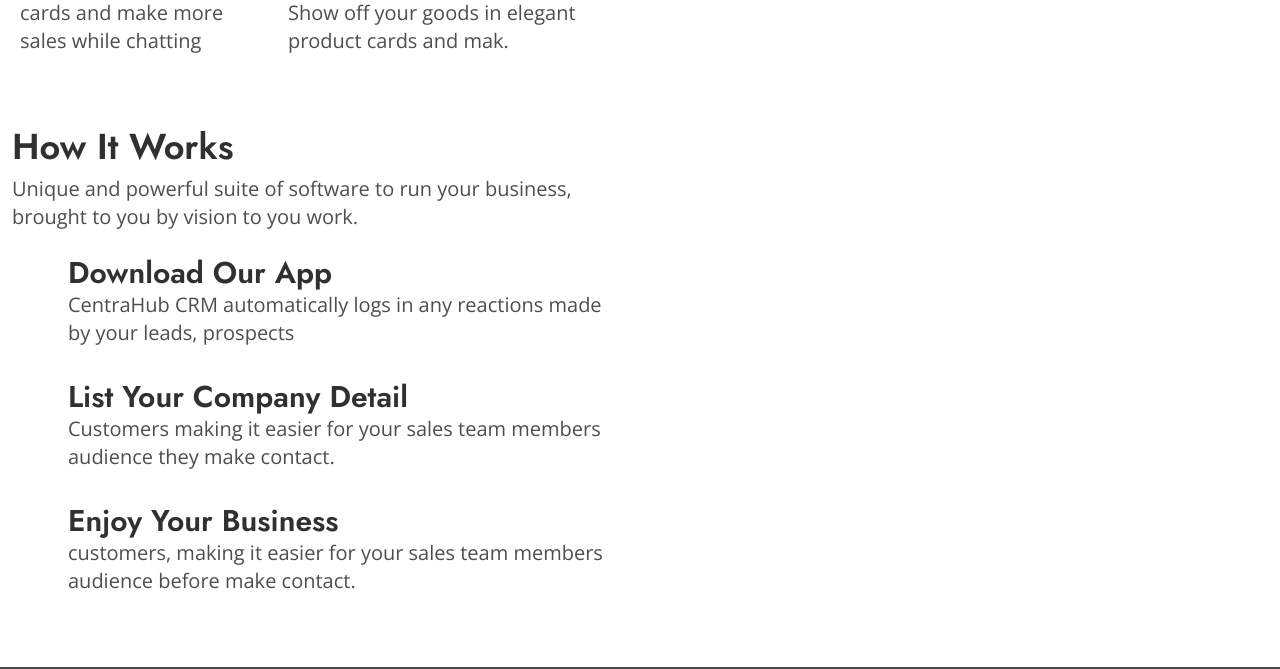
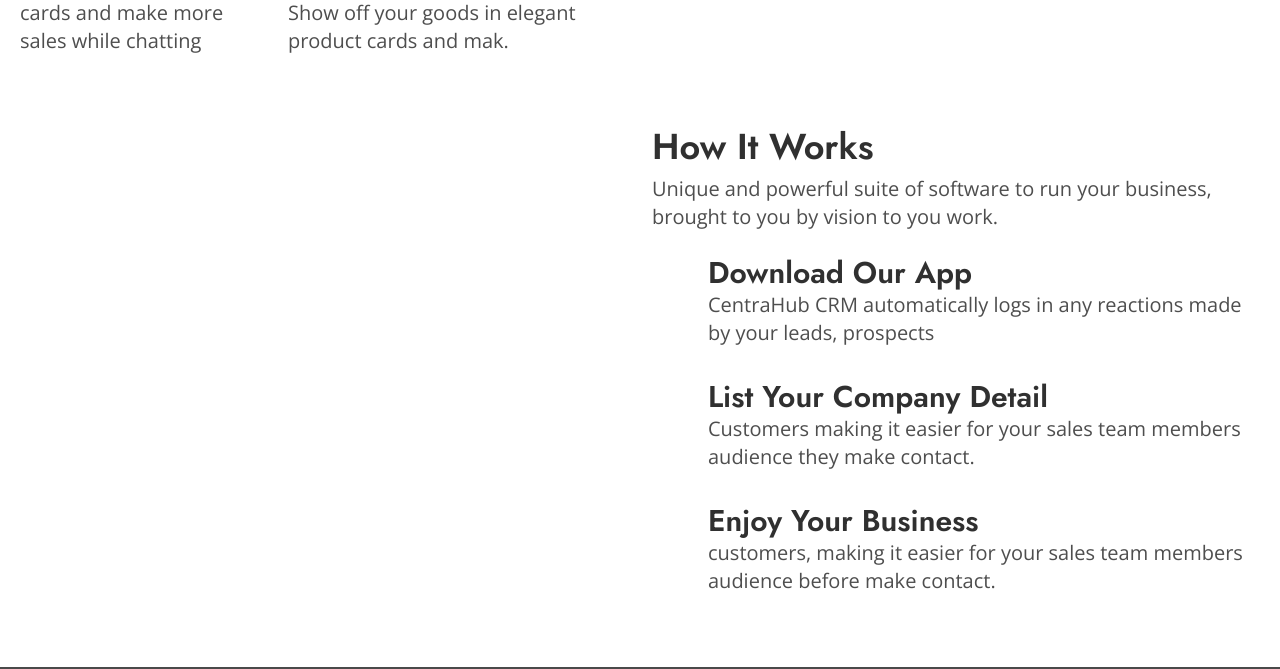
Before and after one commit to dezaina08/saas-webflow-website, a Nuxt app: page / in a window 1280 px wide. Shown: the part 2966-3635 px from the top of the page. Built offline with nearby package versions, Linux system fonts and the light colour scheme.

Commit message:
Update: How

```diff
--- a/components/How.vue
+++ b/components/How.vue
@@ -2,13 +2,16 @@
     <div class="how mb-5">
         <div class="container-xxl">
             <div class="row d-flex flex-md-row p-4 p-md-0 flex-column">
+                <div class="col d-flex">
+
+                </div>
                 <div class="col d-flex flex-column">
                     <div class="font-family-jostsemibold primary-color text-3xl text-md-4xl text-center text-md-start mb-2">
                         How It Works
                     </div>
                     <div
                         class="font-family-opensansregular secondary-color text-base text-md-xl text-center text-md-start mb-3">
-                        Unique and powerful suite of software to run your business, brought to you by  vision to you work.
+                        Unique and powerful suite of software to run your business, brought to you by vision to you work.
                     </div>
                     <div class="p-2 mb-3">
                         <div
@@ -18,7 +21,7 @@
                         <div
                             class="font-family-opensansregular secondary-color text-base text-md-xl text-center text-md-start ms-0 ms-md-5">
                             CentraHub CRM automatically logs in any reactions
-made by your leads, prospects
+                            made by your leads, prospects
                         </div>
                     </div>
                     <div class="p-2 mb-3">
@@ -42,10 +45,6 @@ made by your leads, prospects
                         </div>
                     </div>
                 </div>
-                <div class="col d-flex">
-
-                </div>
-
             </div>
         </div>
     </div>
```
